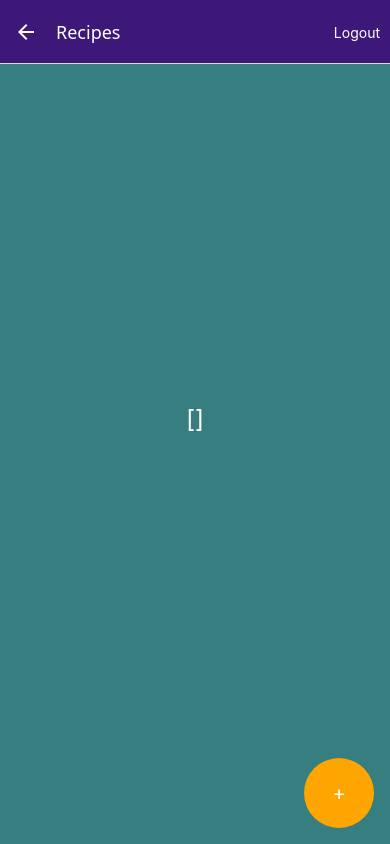
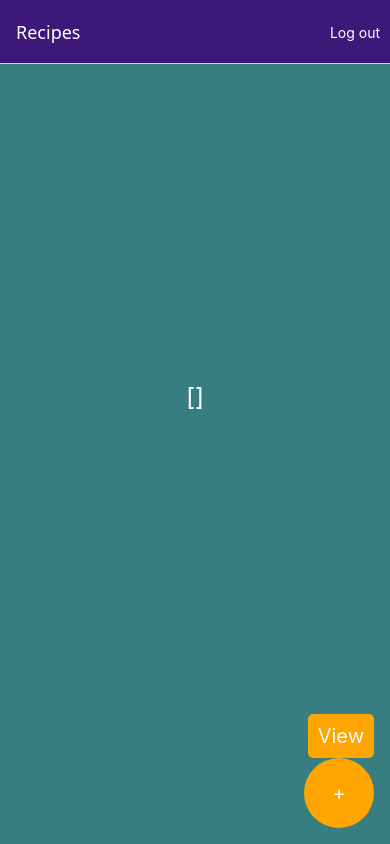
Before and after one commit to Parzival2066931/RecipeEasy, a React Native app: screen /RecipeList in a window 390 px wide. Built offline with nearby package versions, Linux system fonts and the light colour scheme.

Commit message:
remise-ux done

```diff
--- a/App.js
+++ b/App.js
@@ -4,6 +4,7 @@ import { useState } from 'react';
 import { SafeAreaProvider, SafeAreaView } from 'react-native-safe-area-context';
 import { NavigationContainer } from '@react-navigation/native';
 import { createNativeStackNavigator } from '@react-navigation/native-stack';
+import { useSafeAreaInsets } from 'react-native-safe-area-context';
 import { LoginForm } from './forms/LoginForm';
 import { SignUpForm } from './forms/SingUpForm';
 import { RecipeForm } from './forms/RecipeForm';
@@ -11,14 +12,12 @@ import { RecipeList } from './forms/RecipeList';
 
 const Stack = createNativeStackNavigator();
 
-export default function App() {
+function AppNavigation() {
+    const insets = useSafeAreaInsets();
+
     return (
-        <>
-            <StatusBar style="light"/>
+        <View style={{ flex: 1, backgroundColor: 'red', paddingBottom: insets.bottom}}>
 
-            <View style={{ flex: 1, backgroundColor: 'red' }}>
-            {/* View wrapper si backgroundColor dans les components enfants */}
-                <NavigationContainer>
             <Stack.Navigator
                 initialRouteName="LoginForm"
                 screenOptions={{
@@ -26,8 +25,6 @@ export default function App() {
                         backgroundColor: '#3d1878'
                     },
                     headerTintColor: 'white',
-
-
                 }}
             >
 
@@ -59,9 +56,20 @@ export default function App() {
 
 
             </Stack.Navigator>
+        </View>
+    )
+}
+
+export default function App() {
+    return (
+        <SafeAreaProvider>
+            <StatusBar style="light"/>
+
+            {/* View wrapper si backgroundColor dans les components enfants */}
+            <NavigationContainer>
+                <AppNavigation/>
             </NavigationContainer>
-            </View>
-        </>
+        </SafeAreaProvider>
     );
 }
 
--- a/forms/RecipeForm.js
+++ b/forms/RecipeForm.js
@@ -1,18 +1,20 @@
-import { StyleSheet, Text, Pressable, View } from 'react-native';
+import { StyleSheet, Text, Pressable, View, Alert } from 'react-native';
 import { RadioButton, RadioGroup } from 'react-native-radio-buttons-group';
 import { Field } from '../components/Field';
 import { CustomPicker } from '../components/CustomPicker';
-import { useState } from "react";
+import { useState, useEffect } from "react";
 import { SubmitButton } from '../components/SubmitButton';
 
 export function RecipeForm({navigation, route}) {
+  const display = route.params
+
 
   const [recipe, setRecipe] = useState({
-    categorie: null,
-    name: '',
-    hours: 0,
-    minutes: 0,
-    description: '',
+    categorie: display?.category || null,
+    name: display?.name || '',
+    hours: display?.durationHours || 0,
+    minutes: display?.durationMinutes || 0,
+    description: display?.description || '',
   })
 
   const hourValues = [...Array(13).keys()]
@@ -27,7 +29,37 @@ export function RecipeForm({navigation, route}) {
 
 
   function handleNavigation() {
-    navigation.popTo('RecipeList', recipe)
+    if(display) {
+      navigation.popTo('RecipeList')
+    }
+    else {
+      const errors = []
+
+      if(recipe.name == "") {
+        errors.push("Nom requis")
+      }
+      if(recipe.categorie == null) {
+        errors.push("Catégorie requise")
+      }
+      if(recipe.hours == 0 && recipe.minutes == 0) {
+        errors.push("Durée supérieure à 0 requise")
+      }
+
+      if(errors.length != 0) {
+        Alert.alert("Erreur", errors.join("\n"))
+      }
+      else {
+        navigation.popTo('RecipeList', recipe)}
+    }
+  }
+
+  function buttonLabel() {
+    if(display) {
+      return "Delete"
+    }
+    else {
+      return "Save"
+    }
   }
   return (
     <View style={styles.container}>
@@ -79,7 +111,7 @@ export function RecipeForm({navigation, route}) {
       />
 
       <View style={styles.saveContainer}>
-        <SubmitButton label="Save" onPress={handleNavigation}/>
+        <SubmitButton label={buttonLabel()} onPress={handleNavigation}/>
       </View>
 
     </View>
--- a/forms/RecipeList.js
+++ b/forms/RecipeList.js
@@ -1,4 +1,4 @@
-import { StyleSheet, Text, View } from 'react-native';
+import { BackHandler, StyleSheet, Text, View } from 'react-native';
 import { SubmitButton } from '../components/SubmitButton';
 import { useEffect, useState  } from 'react';
 import { LoginForm } from './LoginForm';
@@ -7,12 +7,13 @@ import { LoginForm } from './LoginForm';
 
 
 export function RecipeList({navigation, route}) {
+
   const [recipes, setRecipes] = useState([])
 
   const display = route.params
 
   const recipe = {
-    category: display?.category,
+    category: display?.categorie,
     name: display?.name,
     durationHours: display?.hours,
     durationMinutes: display?.minutes,
@@ -21,38 +22,48 @@ export function RecipeList({navigation, route}) {
 
 
   useEffect(() => {
-      console.log(display)
-      if (display) {
-        console.log(recipe)
-        setRecipes((recipes) => [...recipes, recipe ])
-      }
-  }, [display])
+    if (display) {
+      setRecipes((previousRecipes) => [...previousRecipes, recipe].sort((a, b) => a.name.localeCompare(b.name)));
+    }
+  }, [display]);
 
   useEffect(() => {
     navigation.setOptions({
+      headerBackVisible: false,
+      headerLeft: () => null,
       headerRight: () =>
-        <SubmitButton label='Logout' style={styles.logout} onPress={() => navigation.popTo('LoginForm')}/>
+        <SubmitButton label='Log out' style={styles.logout} onPress={() => navigation.popTo('LoginForm')}/>
     })
   }, [])
 
 
   function list() {
     return (
-      <Text style={ styles.text }>{ JSON.stringify(recipes) }</Text>
+      <Text style={ styles.text }>
+        { JSON.stringify(recipes) }
+      </Text>
     )
   }
-
+  function handleUpdateRecipe() {
+    let randomRecipe = recipes[Math.floor(Math.random() * recipes.length)];
+    navigation.navigate('RecipeForm', randomRecipe)
+  }
 
   function handleAddRecipe() {
     navigation.navigate('RecipeForm')
   }
   return(
-    <View style={styles.container}>
+    <View style={[styles.container,]}>
       <View style={styles.content}>
         { list() }
       </View>
 
       <View style={styles.buttonContainer}>
+        <SubmitButton
+          textStyle={styles.buttonText}
+          label="View"
+          onPress={handleUpdateRecipe}
+        />
         <SubmitButton
           style={styles.button}
           textStyle={styles.buttonText}
@@ -105,7 +116,7 @@ const styles = StyleSheet.create({
   },
 
   logout: {
-    backgroundColor: 'none',
+    backgroundColor: 'transparent',
 
   },
 });
```
Lines whose indentation alone changed are shown as unchanged.
